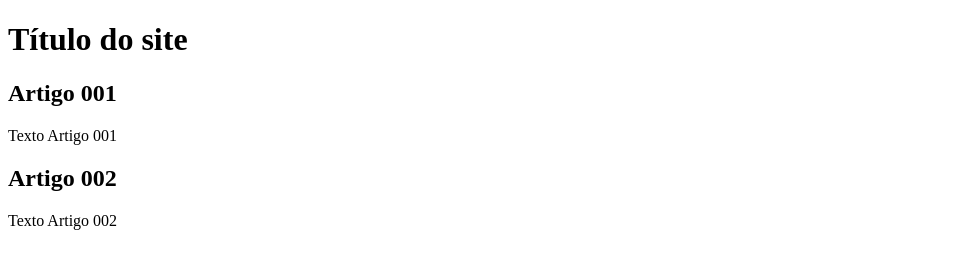
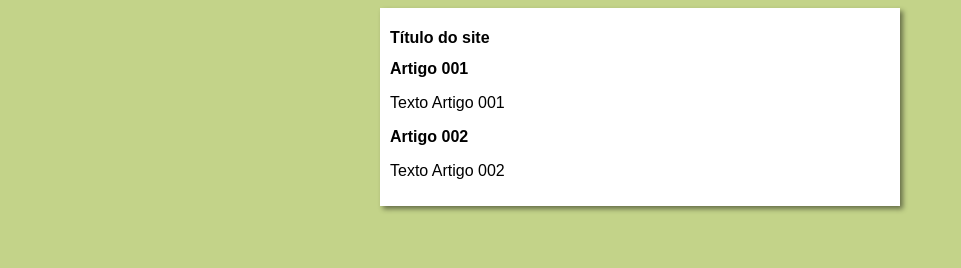
Before and after one commit to valdenizio-brasil/Projeto_Site, a plain HTML site: page index.html in a window 1280 px wide. Shown: the whole page, without its empty margins (0-961 px from the left). Drawn offline with Linux system fonts and the light colour scheme.

Commit message:
Inicio do Design

```diff
--- /dev/null
+++ b/estilos/style.css
@@ -0,0 +1,17 @@
+* {
+    font-family: Arial, Helvetica, sans-serif;
+    font-size: 16px;
+}
+
+body {
+    background-color: rgb(195, 211, 137);
+}
+
+
+main {
+    background-color: white;
+    width: 500px;
+    margin: auto;
+    padding: 10px;
+    box-shadow: 3px 3px 5px rgba(0, 0, 0, 0.473);
+}
--- a/index.html
+++ b/index.html
@@ -5,6 +5,7 @@
     <meta http-equiv="X-UA-Compatible" content="IE=edge">
     <meta name="viewport" content="width=device-width, initial-scale=1.0">
     <title>Título do Site</title>
+    <link rel="stylesheet" href="estilos/style.css">
 </head>
 <body>
     <main>
```
